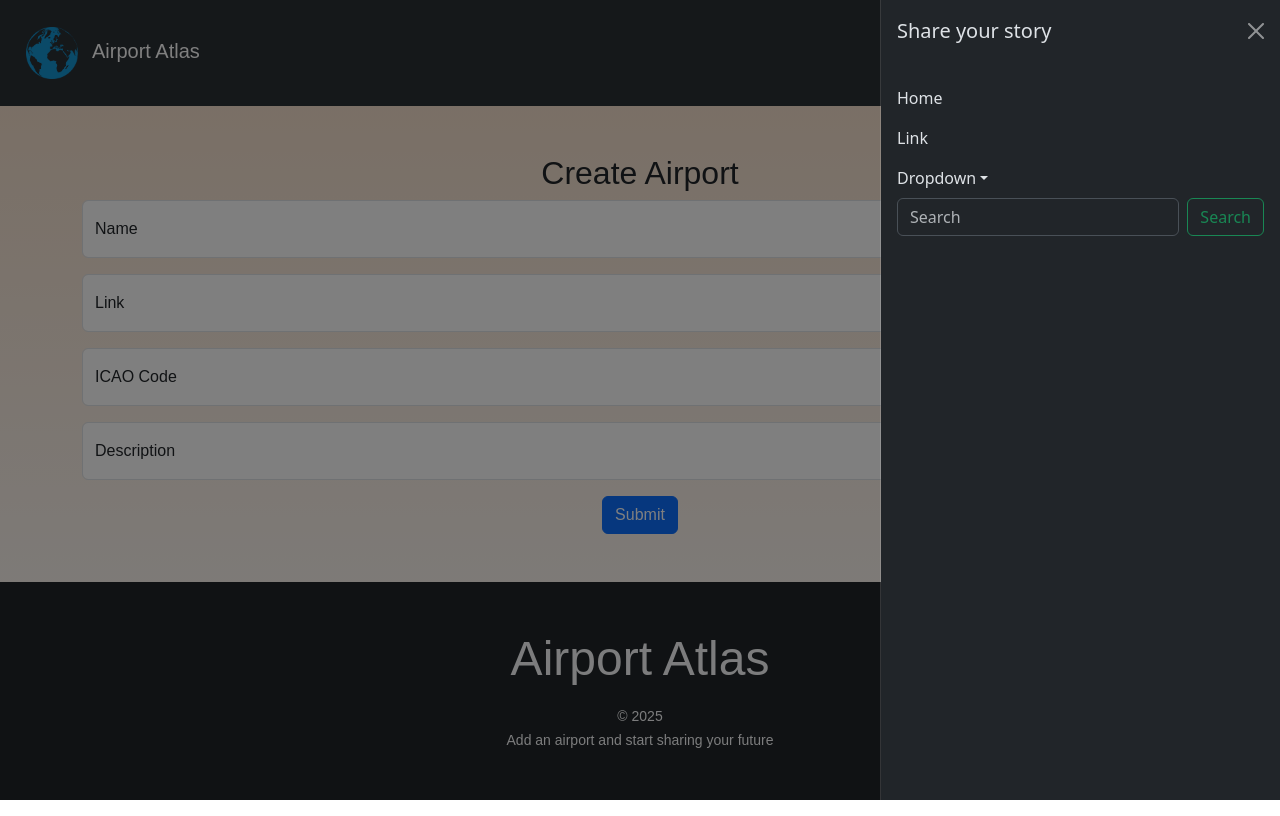
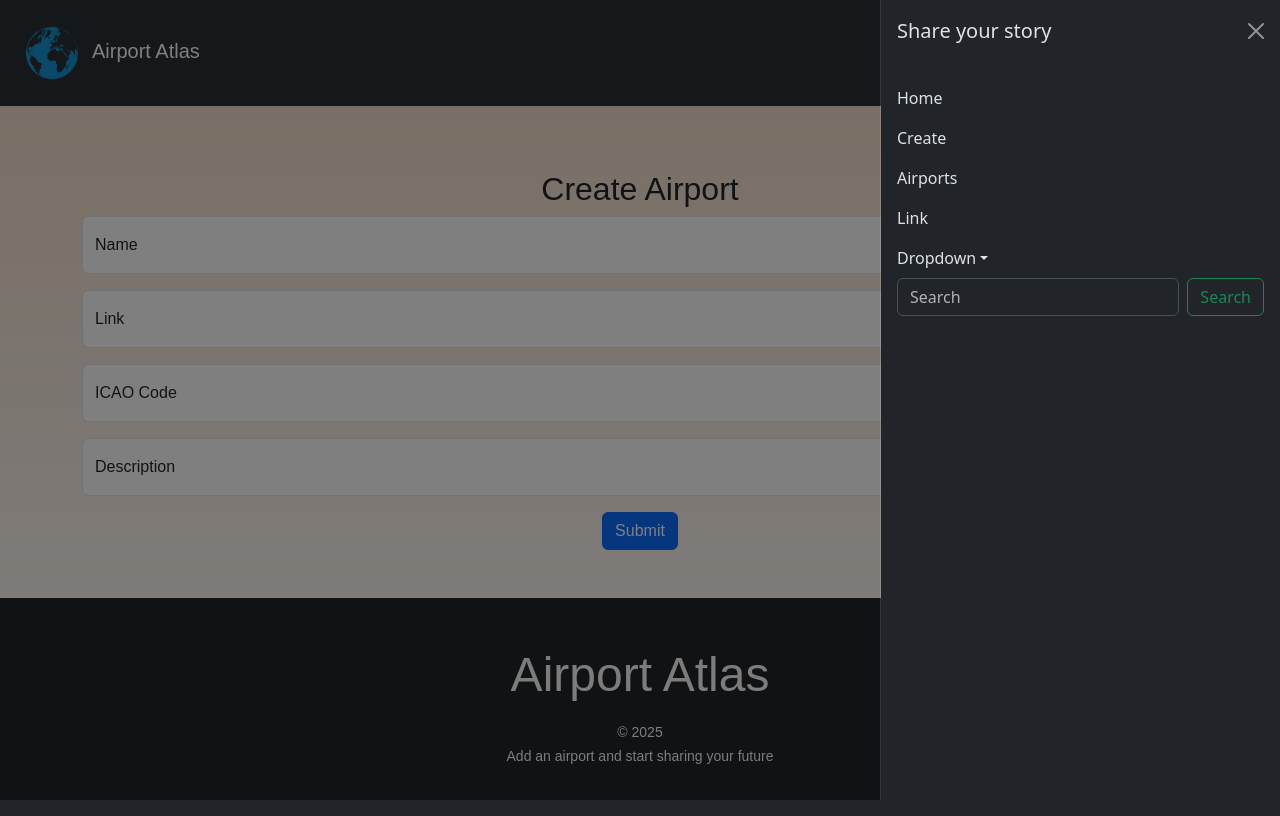
Before and after one commit to teozz17/project-airports, a React (Vite) app in the folder front-project/: page /create in a window 1280 px wide. Both pictures are taken after a click on the button 1240 px from the left and 53 px from the top of the page. Built offline with nearby package versions, Linux system fonts and the light colour scheme.

Commit message:
Add: Create Page

```diff
--- a/front-project/src/App.css
+++ b/front-project/src/App.css
@@ -1,4 +1,5 @@
 #root {
   text-align: center;
   font-family: Exo, sans-serif;
+  height: 100vh;
 }
--- /dev/null
+++ b/front-project/src/assets/constants.ts
@@ -0,0 +1,6 @@
+/* eslint-disable import/prefer-default-export */
+
+export const ROUTES = {
+    home: '/',
+    create: 'create',
+  };
--- a/front-project/src/components/Layout/index.scss
+++ b/front-project/src/components/Layout/index.scss
@@ -16,3 +16,10 @@ body {
   .logo.react:hover {
     filter: drop-shadow(0 0 2em #61dafbaa);
   }
+
+.layout {
+  display: flex;
+  flex-direction: column;
+  justify-content: space-between;
+  height: 100%;
+}
--- a/front-project/src/components/Layout/index.tsx
+++ b/front-project/src/components/Layout/index.tsx
@@ -9,13 +9,16 @@ import Offcanvas from 'react-bootstrap/Offcanvas';
 import './index.scss';
 import { Outlet } from 'react-router-dom';
 import Logo from '../../assets/images/logo.png';
+import { Link, NavLink } from 'react-router-dom';
+import {ROUTES} from '../../assets/constants'
 
 const Home: React.FC = () => {
     return (
-        <div>
+        <div className='layout'>
+          <section className='nav-bar'>
             <Navbar key={'nav'} expand={false} bg="dark" data-bs-theme="dark" className="bg-body-tertiary mb-3">
               <Container fluid>
-              <Navbar.Brand href="/">
+                <Navbar.Brand as={NavLink} to={ROUTES.home}>
                 <img className='logo' src={Logo} alt="Logo" />
                   Airport Atlas
                 </Navbar.Brand>
@@ -33,7 +36,9 @@ const Home: React.FC = () => {
                   </Offcanvas.Header>
                   <Offcanvas.Body>
                     <Nav className="justify-content-end flex-grow-1 pe-3">
-                    <Nav.Link href="#action1">Home</Nav.Link>
+                      <Nav.Link as={Link} to={ROUTES.home}>Home</Nav.Link>
+                      <Nav.Link as={Link} to={ROUTES.create}>Create</Nav.Link>
+                      <Nav.Link as={Link} to={ROUTES.favourites}>Airports</Nav.Link>
                       <Nav.Link href="#action2">Link</Nav.Link>
                       <NavDropdown
                         title="Dropdown"
@@ -62,9 +67,10 @@ const Home: React.FC = () => {
                 </Navbar.Offcanvas>
               </Container>
             </Navbar>
-          <div>
+          </section>
+          <section className='children'>
                   <Outlet />
-          </div>
+          </section>
             <footer className='bg-dark py-5 mt-5'>
                   <div className='container text-light text-center'>
                       <p className='display-5 mb-3'>Airport Atlas</p>
--- a/front-project/src/pages/CreateAirport/index.tsx
+++ b/front-project/src/pages/CreateAirport/index.tsx
@@ -28,8 +28,7 @@ const CreateAirport: React.FC = () => {
     return (
         <div className="container mt-5 container mt-5">
             <h2>Create Airport</h2>
-            <form>
-
+            <Form>
                 <FloatingLabel controlId="floatingName" label="Name" className="mb-3">
                     <Form.Control type="text" placeholder="John F. Kennedy International Airport" />
                 </FloatingLabel>
@@ -43,11 +42,11 @@ const CreateAirport: React.FC = () => {
                 </FloatingLabel>
 
                 <FloatingLabel controlId="floatingDescription" label="Description" className="mb-3">
-                    <Form.Control type="text" placeholder="Something" />
+                    <Form.Control as="textarea" placeholder="Something" />
                 </FloatingLabel>
 
                 <button type="submit" className="btn btn-primary">Submit</button>
-            </form>
+            </Form>
         </div>
     );
 };
```
Lines whose indentation alone changed are shown as unchanged.
